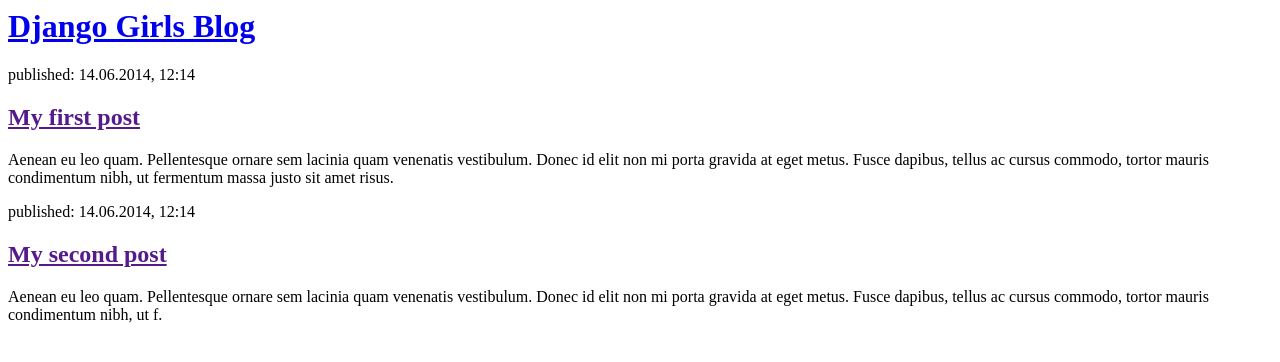
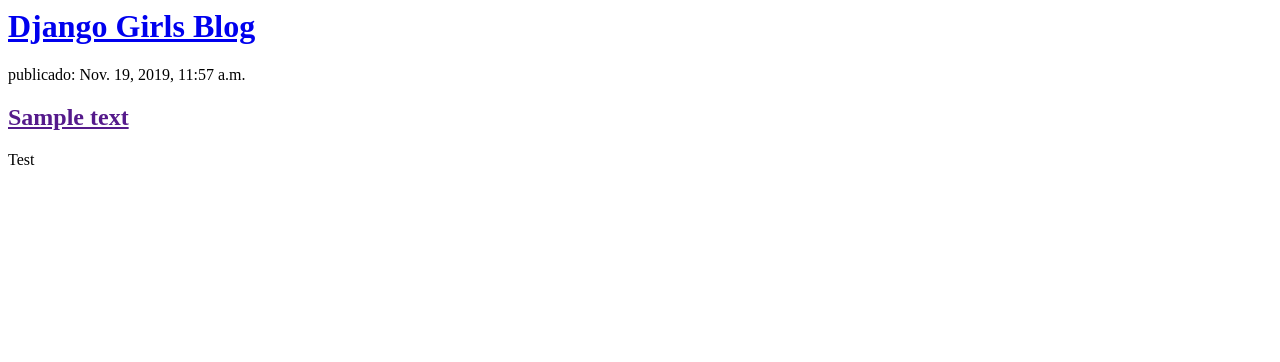
Before and after one commit to l341/my-first-blog, a Django app: page / in a window 1280 px wide. Shown: the top 362 px of the page. Run offline with Django 3.2, Linux system fonts and the light colour scheme; data comes from the database, SQL or seed files in the repository; both versions use the stored data as it was after the commit.

Commit message:
Templates modificados para mostrar post desde base de datos.

```diff
--- a/blog/templates/blog/post_list.html
+++ b/blog/templates/blog/post_list.html
@@ -9,17 +9,13 @@
             <h1><a href="/">Django Girls Blog</a></h1>
         </div>
 
-        <div>
-            <p>published: 14.06.2014, 12:14</p>
-            <h2><a href="">My first post</a></h2>
-            <p>Aenean eu leo quam. Pellentesque ornare sem lacinia quam venenatis vestibulum. Donec id elit non mi porta gravida at eget metus. Fusce dapibus, tellus ac cursus commodo, tortor mauris condimentum nibh, ut fermentum massa justo sit amet risus.</p>
-        </div>
-
-        <div>
-            <p>published: 14.06.2014, 12:14</p>
-            <h2><a href="">My second post</a></h2>
-            <p>Aenean eu leo quam. Pellentesque ornare sem lacinia quam venenatis vestibulum. Donec id elit non mi porta gravida at eget metus. Fusce dapibus, tellus ac cursus commodo, tortor mauris condimentum nibh, ut f.</p>
-        </div>
+        {% for post in posts %}
+            <div>
+                <p> publicado: {{ post.published_date }}</p>
+                <h2><a href="">{{ post.title }}</a></h2>
+                <p>{{ post.text|linebreaksbr }}</p>
+            </div>
+{% endfor %}
     </body>
 </html>
 
--- a/blog/views.py
+++ b/blog/views.py
@@ -1,10 +1,13 @@
 # Logica de la aplicacion
 
 from django.shortcuts import render
+from django.utils import timezone
+from .models import Post
 
 # Create your views here.
 
 # Se define una funcion
 # render -> reproduce la plantilla
 def post_list(request):
-    return render(request, 'blog/post_list.html', {})
+    posts = Post.objects.filter(published_date__lte=timezone.now()).order_by('published_date')
+    return render(request, 'blog/post_list.html', {'posts': posts})
```
Also changed, not shown: db.sqlite3.
